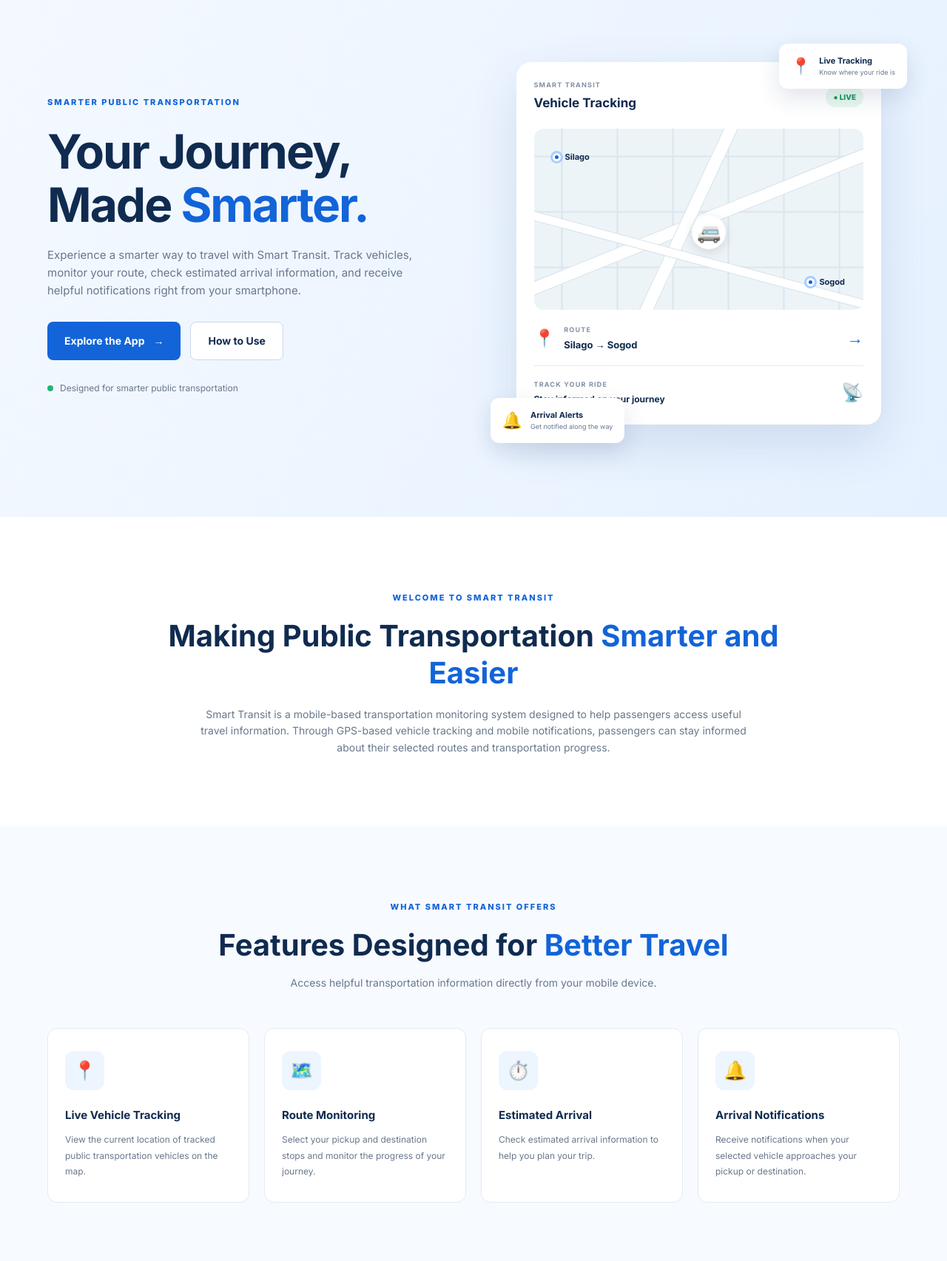
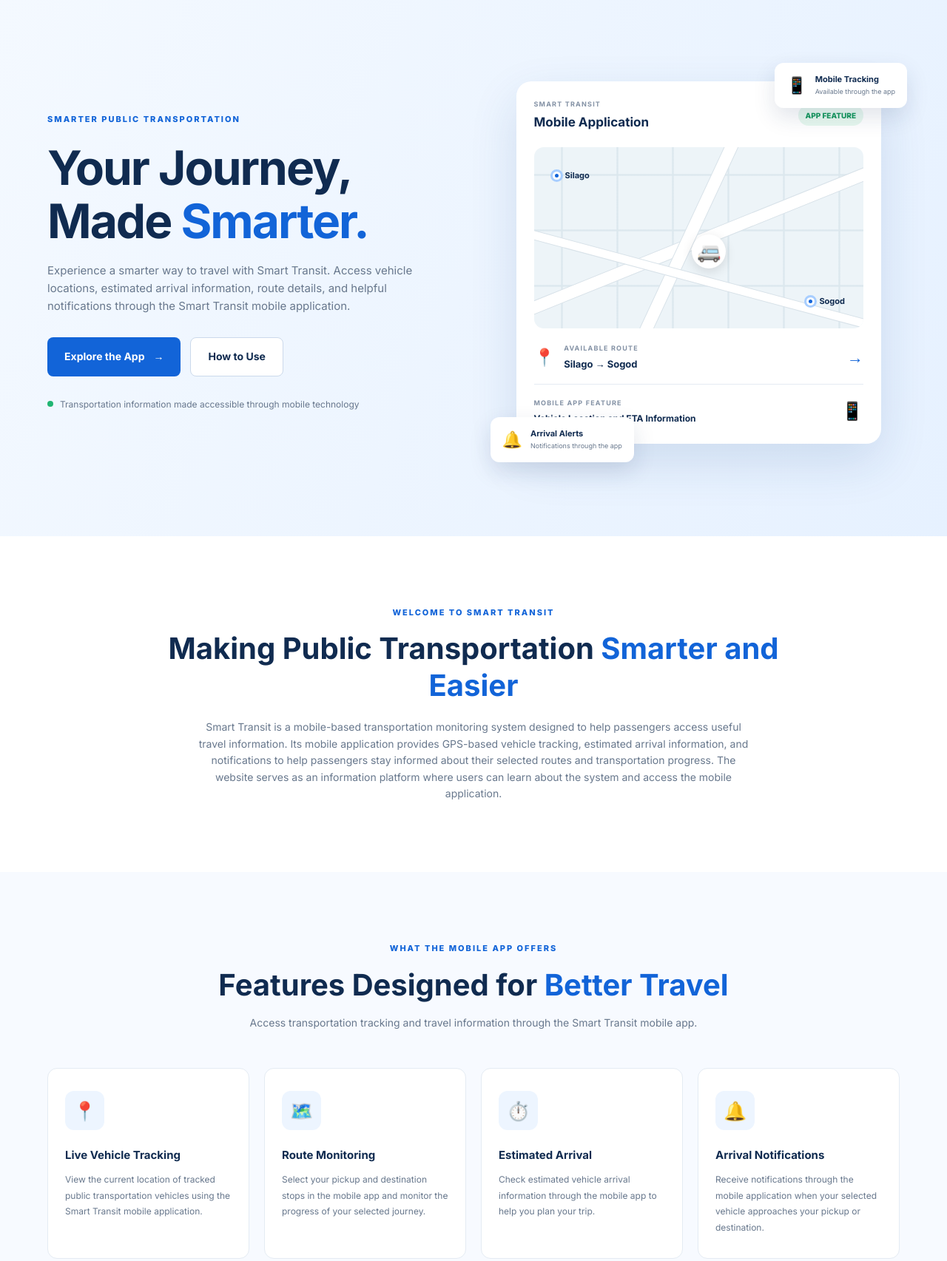
Before and after one commit to EJ-stack-design/smart-transit-website, a plain HTML site: page index.html in a window 1280 px wide. Shown: the part 120-1825 px from the top of the page at 74% size. Drawn offline with Linux system fonts and the light colour scheme.

Commit message:
Add files via upload

````diff
--- a/index.html
+++ b/index.html
@@ -1,4 +1,4 @@
-
+```html
 <!DOCTYPE html>
 <html lang="en">
 
@@ -7,10 +7,10 @@
     <meta name="viewport" content="width=device-width, initial-scale=1.0">
 
     <!-- Primary SEO -->
-    <title>Smart Transit | Public Transport Tracking in Southern Leyte</title>
+    <title>Smart Transit | Public Transport Information in Southern Leyte</title>
 
     <meta name="description"
-          content="Smart Transit helps passengers along the Silago–Sogod route in Southern Leyte track vehicles, check estimated arrival times, view routes, and receive arrival notifications.">
+          content="Learn about Smart Transit, a mobile-based public transportation system in Southern Leyte. Download the app to track vehicles, check estimated arrival times, and receive notifications.">
 
     <meta name="robots" content="index, follow">
 
@@ -22,14 +22,13 @@
     <meta property="og:title"
           content="Smart Transit | Your Journey, Made Smarter">
     <meta property="og:description"
-          content="Track public transportation, check estimated arrival times, and stay informed with Smart Transit in Southern Leyte.">
+          content="Discover Smart Transit, a mobile application that helps passengers track vehicles, check estimated arrival times, and stay informed about their journeys in Southern Leyte.">
     <meta property="og:url"
           content="https://smart-transit-website.netlify.app/">
 
     <!-- Website Stylesheet -->
     <link rel="stylesheet" href="css/style.css">
 </head>
-
 
 <body>
 
@@ -64,7 +63,6 @@
         </nav>
     </header>
 
-
     <main>
 
         <!-- HERO SECTION -->
@@ -84,9 +82,9 @@
 
                     <p>
                         Experience a smarter way to travel with Smart Transit.
-                        Track vehicles, monitor your route, check estimated
-                        arrival information, and receive helpful notifications
-                        right from your smartphone.
+                        Access vehicle locations, estimated arrival information,
+                        route details, and helpful notifications through the
+                        Smart Transit mobile application.
                     </p>
 
                     <div class="hero-buttons">
@@ -103,11 +101,10 @@
 
                     <div class="hero-note">
                         <span class="status-dot"></span>
-                        Designed for smarter public transportation
+                        Transportation information made accessible through mobile technology
                     </div>
 
                 </div>
-
 
                 <!-- HERO VISUAL -->
                 <div class="hero-visual">
@@ -117,11 +114,12 @@
                         <div class="visual-header">
                             <div>
                                 <span class="small-label">SMART TRANSIT</span>
-                                <h3>Vehicle Tracking</h3>
+                                <h3>Mobile Application</h3>
                             </div>
-                            <span class="live-badge">● LIVE</span>
+                            <span class="live-badge">APP FEATURE</span>
                         </div>
 
+                        <!-- Static illustration only; no live tracking -->
                         <div class="map-preview">
 
                             <div class="map-road road-one"></div>
@@ -149,7 +147,7 @@
                             <div class="route-icon">📍</div>
 
                             <div class="route-details">
-                                <span class="small-label">ROUTE</span>
+                                <span class="small-label">AVAILABLE ROUTE</span>
                                 <strong>Silago → Sogod</strong>
                             </div>
 
@@ -160,21 +158,21 @@
                         <div class="tracking-info">
 
                             <div>
-                                <span class="small-label">TRACK YOUR RIDE</span>
-                                <strong>Stay informed on your journey</strong>
+                                <span class="small-label">MOBILE APP FEATURE</span>
+                                <strong>Vehicle Location and ETA Information</strong>
                             </div>
 
-                            <div class="tracking-icon">📡</div>
+                            <div class="tracking-icon">📱</div>
 
                         </div>
 
                     </div>
 
                     <div class="floating-card floating-top">
-                        <span>📍</span>
+                        <span>📱</span>
                         <div>
-                            <strong>Live Tracking</strong>
-                            <small>Know where your ride is</small>
+                            <strong>Mobile Tracking</strong>
+                            <small>Available through the app</small>
                         </div>
                     </div>
 
@@ -182,7 +180,7 @@
                         <span>🔔</span>
                         <div>
                             <strong>Arrival Alerts</strong>
-                            <small>Get notified along the way</small>
+                            <small>Notifications through the app</small>
                         </div>
                     </div>
 
@@ -190,7 +188,6 @@
 
             </div>
         </section>
-
 
         <!-- INTRODUCTION SECTION -->
         <section class="introduction section-padding">
@@ -209,16 +206,19 @@
                 <p class="intro-description">
                     Smart Transit is a mobile-based transportation
                     monitoring system designed to help passengers
-                    access useful travel information. Through GPS-based
-                    vehicle tracking and mobile notifications, passengers
-                    can stay informed about their selected routes and
-                    transportation progress.
+                    access useful travel information. Its mobile
+                    application provides GPS-based vehicle tracking,
+                    estimated arrival information, and notifications
+                    to help passengers stay informed about their
+                    selected routes and transportation progress.
+                    The website serves as an information platform
+                    where users can learn about the system and
+                    access the mobile application.
                 </p>
 
             </div>
 
         </section>
-
 
         <!-- FEATURES SECTION -->
         <section class="features section-padding" id="features">
@@ -227,7 +227,7 @@
 
                 <div class="section-heading centered">
 
-                    <span class="eyebrow">WHAT SMART TRANSIT OFFERS</span>
+                    <span class="eyebrow">WHAT THE MOBILE APP OFFERS</span>
 
                     <h2>
                         Features Designed for
@@ -235,12 +235,11 @@
                     </h2>
 
                     <p>
-                        Access helpful transportation information
-                        directly from your mobile device.
+                        Access transportation tracking and travel
+                        information through the Smart Transit mobile app.
                     </p>
 
                 </div>
-
 
                 <div class="feature-grid">
 
@@ -251,10 +250,10 @@
 
                         <p>
                             View the current location of tracked
-                            public transportation vehicles on the map.
+                            public transportation vehicles using
+                            the Smart Transit mobile application.
                         </p>
                     </article>
-
 
                     <article class="feature-card">
                         <div class="feature-icon">🗺️</div>
@@ -263,10 +262,10 @@
 
                         <p>
                             Select your pickup and destination stops
-                            and monitor the progress of your journey.
+                            in the mobile app and monitor the progress
+                            of your selected journey.
                         </p>
                     </article>
-
 
                     <article class="feature-card">
                         <div class="feature-icon">⏱️</div>
@@ -274,11 +273,11 @@
                         <h3>Estimated Arrival</h3>
 
                         <p>
-                            Check estimated arrival information
-                            to help you plan your trip.
+                            Check estimated vehicle arrival information
+                            through the mobile app to help you plan
+                            your trip.
                         </p>
                     </article>
-
 
                     <article class="feature-card">
                         <div class="feature-icon">🔔</div>
@@ -286,8 +285,9 @@
                         <h3>Arrival Notifications</h3>
 
                         <p>
-                            Receive notifications when your selected
-                            vehicle approaches your pickup or destination.
+                            Receive notifications through the mobile
+                            application when your selected vehicle
+                            approaches your pickup or destination.
                         </p>
                     </article>
 
@@ -296,7 +296,6 @@
             </div>
 
         </section>
-
 
         <!-- HOW IT WORKS SECTION -->
         <section class="how-it-works section-padding">
@@ -313,11 +312,11 @@
                     </h2>
 
                     <p>
-                        Using Smart Transit is simple and convenient.
+                        Using the Smart Transit mobile application
+                        is simple and convenient.
                     </p>
 
                 </div>
-
 
                 <div class="steps-grid">
 
@@ -333,7 +332,6 @@
                         </p>
                     </div>
 
-
                     <div class="step-card">
                         <div class="step-number">02</div>
                         <div class="step-icon">📍</div>
@@ -342,10 +340,10 @@
 
                         <p>
                             Choose your pickup and destination
-                            to access available vehicle information.
+                            to access available vehicle information
+                            through the app.
                         </p>
                     </div>
-
 
                     <div class="step-card">
                         <div class="step-number">03</div>
@@ -354,8 +352,9 @@
                         <h3>Monitor Your Journey</h3>
 
                         <p>
-                            Track vehicle movement and receive
-                            notifications about your selected stops.
+                            Use the mobile application to track
+                            vehicle movement and receive notifications
+                            about your selected stops.
                         </p>
                     </div>
 
@@ -371,7 +370,6 @@
 
         </section>
 
-
         <!-- DOWNLOAD CTA -->
         <section class="download-section">
 
@@ -379,7 +377,7 @@
 
                 <div>
                     <span class="eyebrow light-eyebrow">
-                        COMING SOON
+                        GET STARTED
                     </span>
 
                     <h2>
@@ -388,14 +386,15 @@
                     </h2>
 
                     <p>
-                        Get ready to experience a more informed
-                        and convenient public transportation journey.
+                        Download the mobile application and
+                        experience a more informed and convenient
+                        public transportation journey.
                     </p>
                 </div>
 
                 <a href="pages/download.html"
                    class="btn btn-white">
-                    Download Information
+                    Explore Download Options
                     <span>→</span>
                 </a>
 
@@ -404,7 +403,6 @@
         </section>
 
     </main>
-
 
     <!-- FOOTER -->
     <footer class="footer">
@@ -424,7 +422,6 @@
                 </p>
 
             </div>
-
 
             <div class="footer-links">
 
@@ -458,8 +455,8 @@
 
     </footer>
 
-
     <script src="js/script.js"></script>
 
 </body>
 </html>
+```
````
